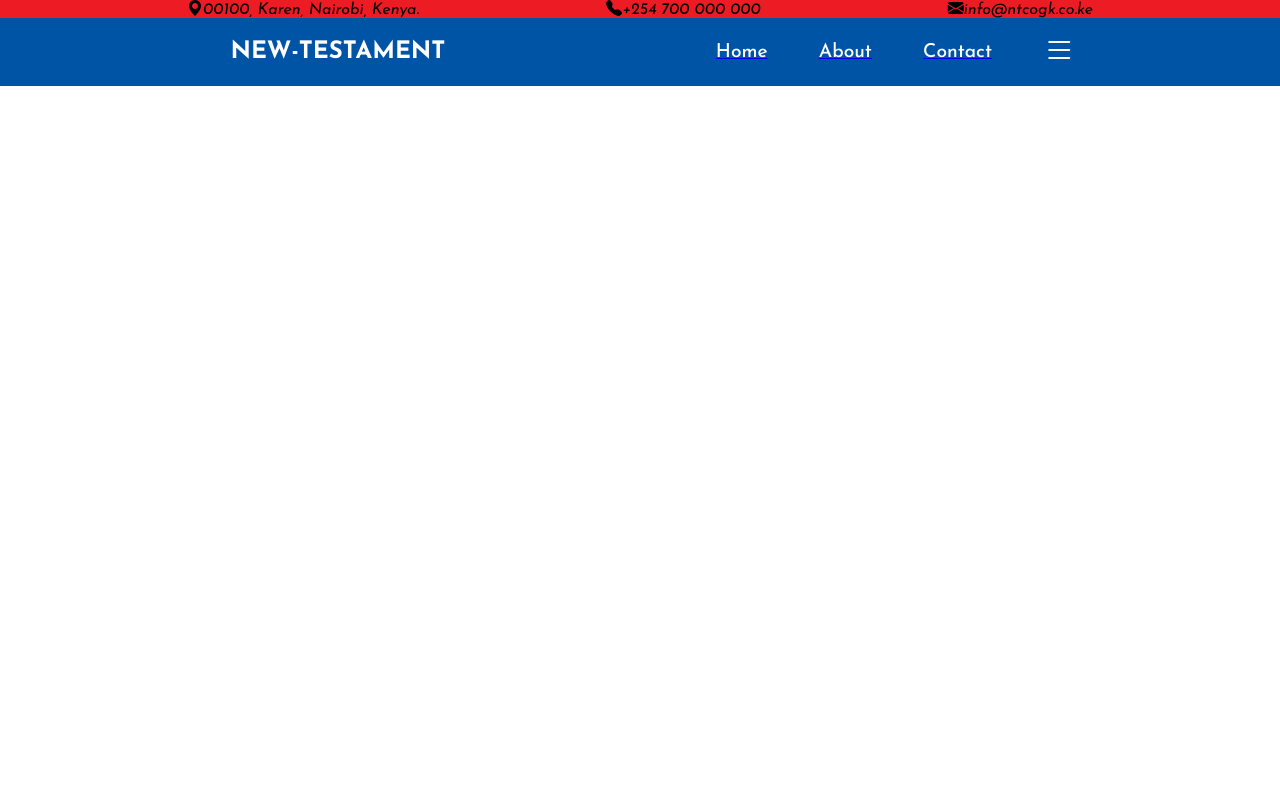
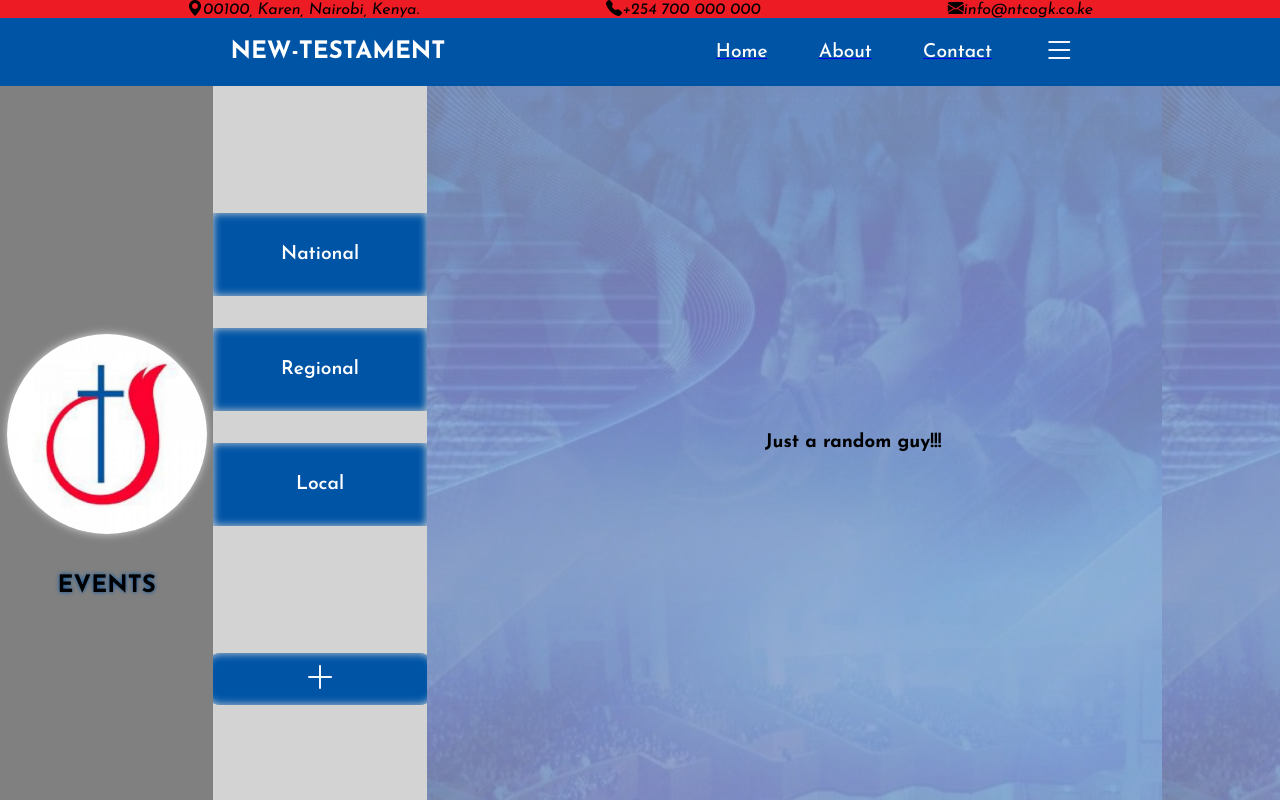
Before and after one commit to Omillo-Charles/New-Testament, a React (Vite) app in the folder new-testament/: page /events in a window 1280 px wide. Shown: the top 800 px of the page. Built offline with nearby package versions, Linux system fonts and the light colour scheme; a web font is replaced by a local one.

Commit message:
Finished the skeleton the New Testament website

```diff
--- a/new-testament/src/App.jsx
+++ b/new-testament/src/App.jsx
@@ -7,6 +7,7 @@ import Contact from './Components/Contact'
 import About from './Components/About'
 import OurChurch from './SubComponets/OurChurch'
 import TheChurch from './SubComponets/TheChurch'
+import Events from './SubComponets/Events'
 
 const App = () => {
   return (
@@ -19,6 +20,7 @@ const App = () => {
           <Route path='/contact' element={<Contact />}/>
           <Route path='/ourchurch' element={<OurChurch />}/>
           <Route path='/thechurch' element={<TheChurch />}/>
+          <Route path='/events' element={<Events />}/>
         </Routes>
     </div>
   )
--- a/new-testament/src/Components/Footer.css
+++ b/new-testament/src/Components/Footer.css
@@ -38,3 +38,11 @@ div.footer p.copy{
     align-items: center;
     font-size: 1.2rem;
 }
+
+div.footer p.quick a:active{
+    text-decoration: underline;
+}
+
+div.footer p.quick a:visited{
+    color: var(--color-white);
+}
--- a/new-testament/src/Components/Footer.jsx
+++ b/new-testament/src/Components/Footer.jsx
@@ -1,4 +1,5 @@
 import React from 'react'
+import { NavLink } from 'react-router-dom'
 import './Footer.css'
 
 const Footer = () => {
@@ -8,9 +9,9 @@ const Footer = () => {
         <p className="quick">
             <h3>Quick Links</h3>
             <ul>
-                <li>Our Church</li>
-                <li>The Church</li>
-                <li>Our Events</li>
+                <NavLink to='/ourchurch'><li>Our Church</li></NavLink>
+                <NavLink to='/thechurch'><li>The Church</li></NavLink>
+                <NavLink to='events'><li>Our Events</li></NavLink>
             </ul>
         </p>
       <p className='copy'>&copy; {yr}. New Testament. All Rights Reserved.</p>
--- a/new-testament/src/Components/Menu.jsx
+++ b/new-testament/src/Components/Menu.jsx
@@ -26,12 +26,14 @@ const Menu = () => {
       </div>
       </NavLink>
 
+      <NavLink to='/events'>
       <div className="events">
         <img src={Events} alt="" width={450} height={200} />
             <div className="Eventsheading">
                 <h2>EVENTS</h2>
             </div>
       </div>
+      </NavLink>
     </div>
   )
 }
--- /dev/null
+++ b/new-testament/src/SubComponets/Events.css
@@ -0,0 +1,124 @@
+@import url('../index.css');
+
+div.Events{
+    display: grid;
+    grid-template-columns: 1fr 1fr 4fr;
+    grid-template-rows: 1fr;
+    grid-template-areas:'Eleft Ecenter Eright'
+                        'Eleft Ecenter Eright'
+                ;
+    flex: 1;
+    margin: 0;
+    padding: 0;
+    box-sizing: border-box;
+    height: calc(100vh - 5.4rem);
+    overflow: hidden;
+}
+
+div.EventsRight{
+    grid-area: Eleft;
+    background-color: var(--color-gray);
+    height: 100%;
+    overflow: hidden;
+}
+
+div.EventsCenter{
+    grid-area: Ecenter;
+    background-color: var(--color-light-gray);
+    height: 100%;
+    overflow: hidden;
+}
+
+div.Eventsleft{
+    grid-area: Eleft;
+    height: 100%;
+    overflow: hidden;
+}
+
+div.Eve{
+    height: 100%;
+    overflow-y: auto;
+}
+
+div.EventsRight{
+    display: flex;
+    justify-content: center;
+    align-items: center;
+    flex-direction: column;
+    padding: 1.6rem;
+}
+
+div.EventsRight figure img{
+    border-radius: 50%;
+    box-shadow: 0 0 8px var(--color-light-gray);
+}
+
+div.EventsRight h2{
+    color: var(--color-black);
+    text-shadow: 0 0 4px var(--color-blue);
+}
+
+div.EventsCenter{
+    display: flex;
+    justify-content: space-evenly;
+    align-items: center;
+    flex-direction: column;
+    width: 100%;
+}
+
+div.levels{
+    width: 100%;
+}
+
+div.levels p{
+    width: 100%;
+    background-color: var(--color-blue);
+    color: var(--color-white);
+    display: flex;
+    justify-content: center;
+    align-items: center;
+    text-align: center;
+    font-size: 1.2rem;
+    font-weight: 560;
+    padding: 2rem 0;
+    cursor: pointer;
+    transition: 0.4s ease;
+    margin: 2rem 0;
+    box-shadow: inset 0 0 8px var(--color-light-gray);
+    transition: 0.4s ease;
+}
+
+div.levels p:hover{
+    background-color: var(--color-red);
+}
+
+div.addEvent{
+    background-color: var(--color-blue);
+    width: 100%;
+    text-align: center;
+    color: var(--color-white);
+    padding: 0.5rem;
+    font-size: 2rem;
+    font-weight: 700;
+    border-radius: 16px;
+    cursor: pointer;
+    box-shadow: inset 0 0 8px var(--color-light-gray);
+    transition: 0.4s ease;
+}
+
+div.addEvent:hover{
+    background-color: var(--color-red);
+}
+
+div.EventsLeft{
+    background-image: url('../assets/Event.jpg');
+}
+div.mainEvents{
+    display: flex;
+    justify-content: center;
+    align-items: center;
+    flex-direction: column;
+    background-color: #d3d3d38a;
+    width: 100%;
+    height: 100%;
+}
--- /dev/null
+++ b/new-testament/src/SubComponets/Events.jsx
@@ -0,0 +1,42 @@
+import React from 'react'
+import Logo from '../assets/Logo.png'
+import './Events.css'
+
+const Events = () => {
+  return (
+    <div className='Events'>
+      <div className="EventsRight Eve">
+        <figure>
+          <img src={Logo} alt="Logo" width={200} height={200}/>
+        </figure>
+        <h2>EVENTS</h2>
+      </div>
+
+      <div className="EventsCenter Eve">
+        <div className="levels">
+          <p className="national">
+            National
+          </p>
+          <p className="regional">
+            Regional
+          </p>
+          <p className="local">
+            Local
+          </p>
+        </div>
+
+        <div className="addEvent">
+          <i class="bi bi-plus-lg"></i>
+        </div>
+      </div>
+
+      <div className="EventsLeft Eve">
+        <div className="mainEvents">
+          <h3>Just a random guy!!!</h3>
+        </div>
+      </div>
+    </div>
+  )
+}
+
+export default Events
```
Also changed, not shown: new-testament/src/assets/Event.jpg (added).
